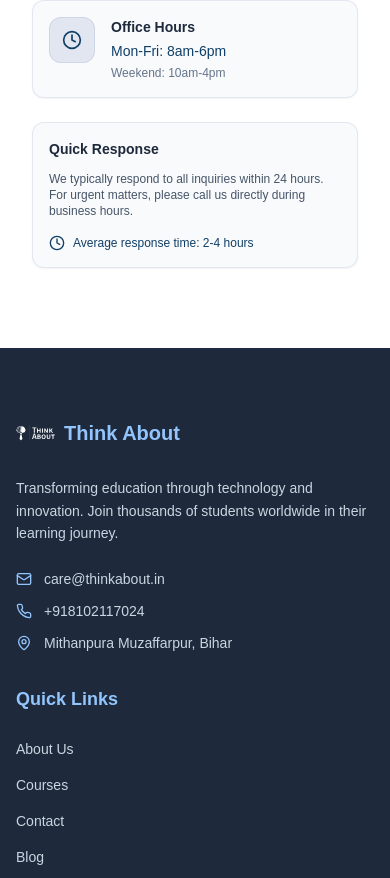
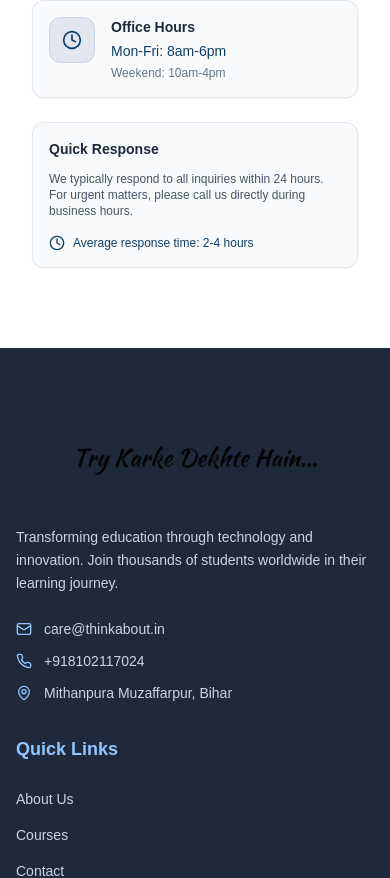
Before and after one commit to shivajee98/think-about-web, a Next.js app: page / in a window 390 px wide. Shown: the part 11122-12000 px from the top of the page. Built offline with nearby package versions, Linux system fonts and the light colour scheme; no server answers; a web font is replaced by a local one.

Commit message:
slogan added

```diff
--- a/components/footer.tsx
+++ b/components/footer.tsx
@@ -41,14 +41,14 @@ export default function Footer() {
           {/* Company Info */}
           <div className="space-y-6">
             <div className="flex items-center space-x-2">
-              <Image
-                src="/logo.svg"
-                alt="Think About Logo"
-                width={40}
-                height={40}
-                className="w-10 h-10 filter brightness-0 invert"
-              />
-              <span className="text-xl sm:text-2xl font-bold text-blue-300">Think About</span>
+              <div className="text-xl sm:text-2xl font-bold text-blue-300">
+                <Image
+                alt="Try"
+                src="/try.png"
+                width={700}
+                height={100}
+                />
+                </div>
             </div>
             <p className="text-slate-300 leading-relaxed text-sm sm:text-base">
               Transforming education through technology and innovation. Join thousands of students worldwide in their
```
Also changed, not shown: public/try.png (added).
